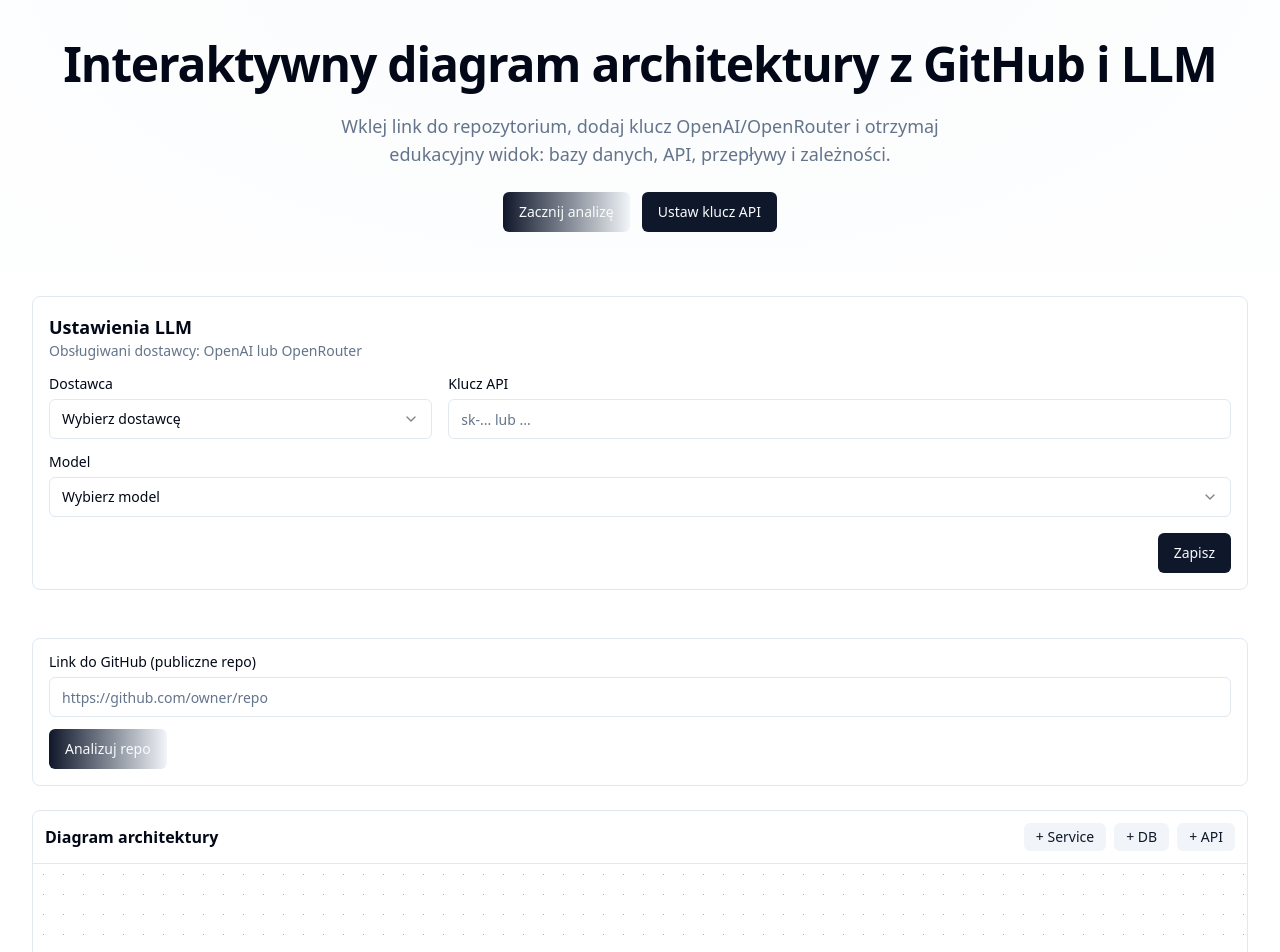
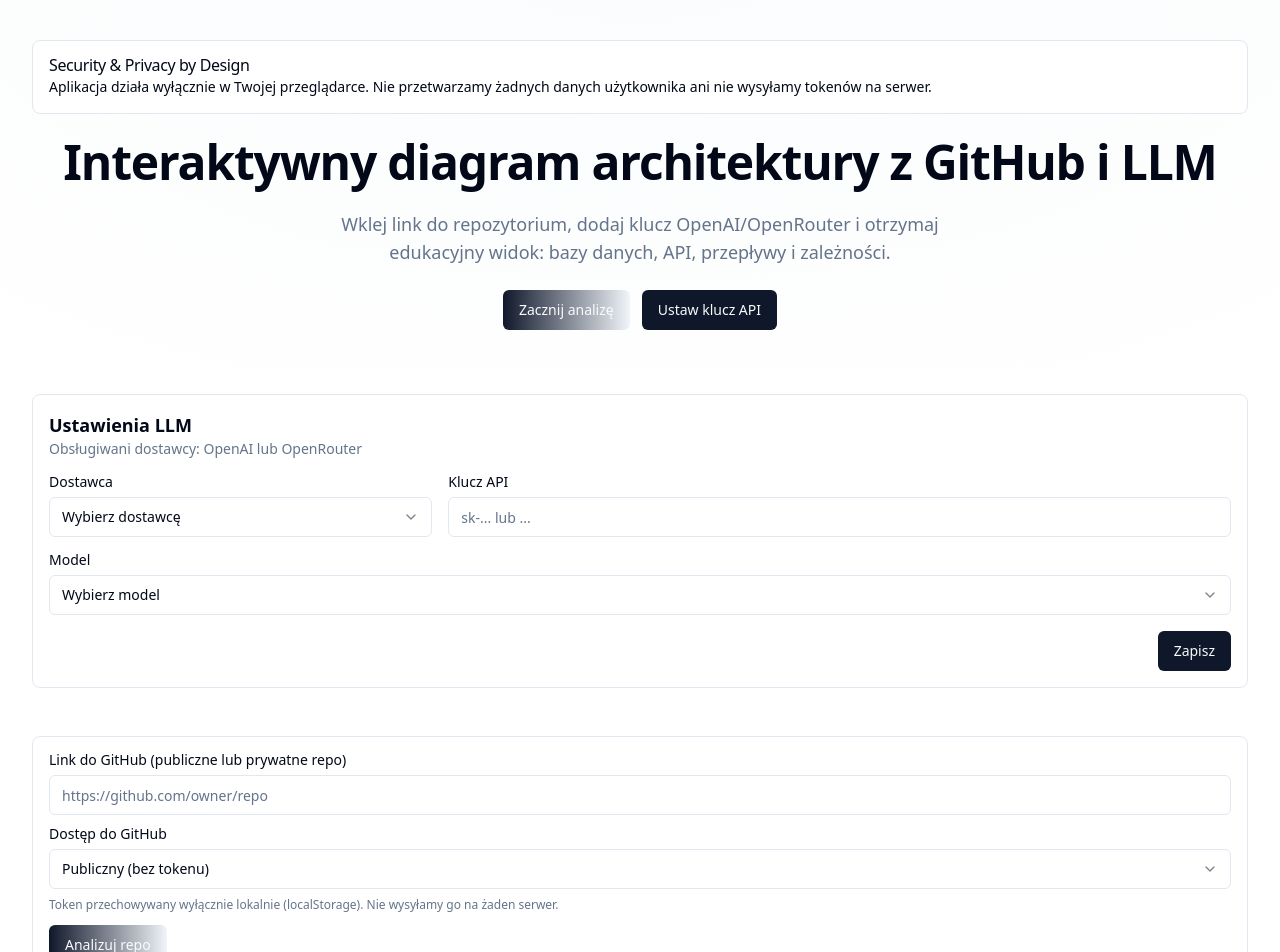
Before and after one commit to agentsmill/arch-scout, a React (Vite) app: page / in a window 1280 px wide. Shown: the top 952 px of the page. Built offline with nearby package versions, Linux system fonts and the light colour scheme.

Commit message:
Fix GitHub token input
Add dropdown for GitHub token input with button to load. Ensure security and privacy by design, with no user data processing.

```diff
--- a/src/components/ArchitectureDiagram.tsx
+++ b/src/components/ArchitectureDiagram.tsx
@@ -102,7 +102,7 @@ export const ArchitectureDiagram = ({ arch }: Props) => {
   };
 
   return (
-    <section className="w-full rounded-lg border bg-card">
+    <section className="w-full rounded-lg border bg-card" aria-label="Diagram architektury">
       <div className="flex items-center justify-between p-3 border-b">
         <div className="font-semibold">Diagram architektury</div>
         <div className="flex gap-2">
--- a/src/components/RepoForm.tsx
+++ b/src/components/RepoForm.tsx
@@ -1,12 +1,12 @@
-import { useState } from "react";
+import { useState, useEffect } from "react";
 import { Button } from "@/components/ui/button";
 import { Input } from "@/components/ui/input";
 import { Label } from "@/components/ui/label";
+import { Select, SelectTrigger, SelectValue, SelectContent, SelectItem } from "@/components/ui/select";
 import { useToast } from "@/hooks/use-toast";
-import { getRepoText } from "@/utils/GitHubService";
+import { getRepoText, saveGitHubToken, getGitHubToken, clearGitHubToken } from "@/utils/GitHubService";
 import { callLLM, extractJSON } from "@/utils/LLMService";
 import type { Architecture } from "@/types/architecture";
-
 interface Props {
   onResult: (arch: Architecture) => void;
 }
@@ -15,11 +15,21 @@ export const RepoForm = ({ onResult }: Props) => {
   const { toast } = useToast();
   const [url, setUrl] = useState("");
   const [loading, setLoading] = useState(false);
+  const [authMode, setAuthMode] = useState<"public" | "token">("public");
+  const [ghToken, setGhToken] = useState("");
 
+  useEffect(() => {
+    const existing = getGitHubToken();
+    setGhToken(existing);
+    setAuthMode(existing ? "token" : "public");
+  }, []);
   const analyze = async (e: React.FormEvent) => {
     e.preventDefault();
     setLoading(true);
     try {
+      if (authMode === "token" && !getGitHubToken()) {
+        throw new Error("Brak zapisanego tokenu GitHub. Zapisz token lub wybierz tryb publiczny.");
+      }
       toast({ title: "Pobieram dokumentację", description: "Czytanie README i docs z GitHub" });
       const text = await getRepoText(url);
 
@@ -57,13 +67,46 @@ export const RepoForm = ({ onResult }: Props) => {
     }
   };
 
+  const onSaveToken = () => {
+    saveGitHubToken(ghToken);
+    toast({ title: "Zapisano token", description: "Token GitHub przechowywany lokalnie (localStorage)" });
+  };
+  const onClearToken = () => {
+    clearGitHubToken();
+    setGhToken("");
+    setAuthMode("public");
+    toast({ title: "Usunięto token", description: "Wyczyszczono token z przeglądarki" });
+  };
+
   return (
     <section className="w-full rounded-lg border bg-card p-4 grid gap-4">
       <form onSubmit={analyze} className="grid gap-3">
         <div className="grid gap-2">
-          <Label>Link do GitHub (publiczne repo)</Label>
+          <Label>Link do GitHub (publiczne lub prywatne repo)</Label>
           <Input value={url} onChange={(e) => setUrl(e.target.value)} placeholder="https://github.com/owner/repo" required />
         </div>
+
+        <div className="grid gap-2">
+          <Label>Dostęp do GitHub</Label>
+          <div className="flex flex-col gap-2">
+            <Select value={authMode} onValueChange={(v) => setAuthMode(v as any)}>
+              <SelectTrigger className="w-full"><SelectValue placeholder="Wybierz tryb" /></SelectTrigger>
+              <SelectContent className="z-50 bg-popover">
+                <SelectItem value="public">Publiczny (bez tokenu)</SelectItem>
+                <SelectItem value="token">Token PAT (lokalnie)</SelectItem>
+              </SelectContent>
+            </Select>
+            {authMode === "token" && (
+              <div className="flex gap-2">
+                <Input type="password" placeholder="ghp_..." value={ghToken} onChange={(e) => setGhToken(e.target.value)} />
+                <Button type="button" variant="secondary" onClick={onSaveToken}>Zapisz token</Button>
+                {ghToken && <Button type="button" variant="outline" onClick={onClearToken}>Wyczyść</Button>}
+              </div>
+            )}
+            <p className="text-xs text-muted-foreground">Token przechowywany wyłącznie lokalnie (localStorage). Nie wysyłamy go na żaden serwer.</p>
+          </div>
+        </div>
+
         <div className="flex gap-3">
           <Button type="submit" variant="hero" disabled={loading}>{loading ? "Analizuję..." : "Analizuj repo"}</Button>
         </div>
--- a/src/pages/Index.tsx
+++ b/src/pages/Index.tsx
@@ -4,6 +4,7 @@ import { ArchitectureDiagram } from "@/components/ArchitectureDiagram";
 import { useMemo, useState } from "react";
 import type { Architecture } from "@/types/architecture";
 import { Button } from "@/components/ui/button";
+import { Alert, AlertDescription, AlertTitle } from "@/components/ui/alert";
 
 const Index = () => {
   const [arch, setArch] = useState<Architecture | undefined>(undefined);
@@ -15,6 +16,14 @@ const Index = () => {
   return (
     <main className="min-h-screen bg-background text-foreground">
       <header className="container py-10" style={heroBg}>
+        <div className="mb-6">
+          <Alert>
+            <AlertTitle>Security & Privacy by Design</AlertTitle>
+            <AlertDescription>
+              Aplikacja działa wyłącznie w Twojej przeglądarce. Nie przetwarzamy żadnych danych użytkownika ani nie wysyłamy tokenów na serwer.
+            </AlertDescription>
+          </Alert>
+        </div>
         <div className="text-center space-y-6">
           <h1 className="text-4xl md:text-5xl font-bold tracking-tight">Interaktywny diagram architektury z GitHub i LLM</h1>
           <p className="text-lg text-muted-foreground max-w-2xl mx-auto">
--- a/src/utils/GitHubService.ts
+++ b/src/utils/GitHubService.ts
@@ -11,10 +11,33 @@ export function parseGitHubUrl(url: string): { owner: string; repo: string } {
   }
 }
 
+export const GH_TOKEN_KEY = "gh_token";
+
+export function saveGitHubToken(token: string) {
+  try {
+    if (token) localStorage.setItem(GH_TOKEN_KEY, token);
+  } catch {}
+}
+
+export function getGitHubToken(): string {
+  try {
+    return localStorage.getItem(GH_TOKEN_KEY) || "";
+  } catch {
+    return "";
+  }
+}
+
+export function clearGitHubToken() {
+  try {
+    localStorage.removeItem(GH_TOKEN_KEY);
+  } catch {}
+}
+
 async function fetchRaw(url: string) {
-  const res = await fetch(url, {
-    headers: { Accept: "application/vnd.github.v3.raw" },
-  });
+  const headers: Record<string, string> = { Accept: "application/vnd.github.v3.raw" };
+  const token = getGitHubToken();
+  if (token) headers.Authorization = `Bearer ${token}`;
+  const res = await fetch(url, { headers });
   if (!res.ok) throw new Error(`GitHub błąd: ${res.status}`);
   return res.text();
 }
```
